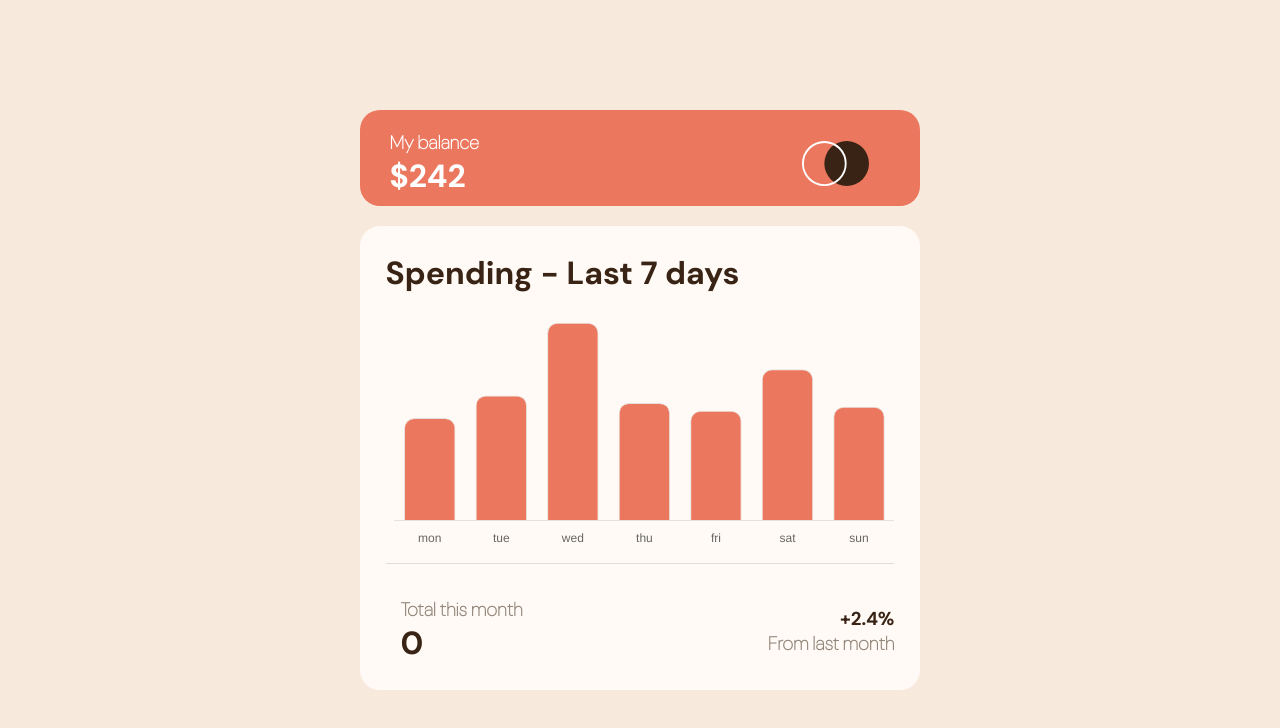
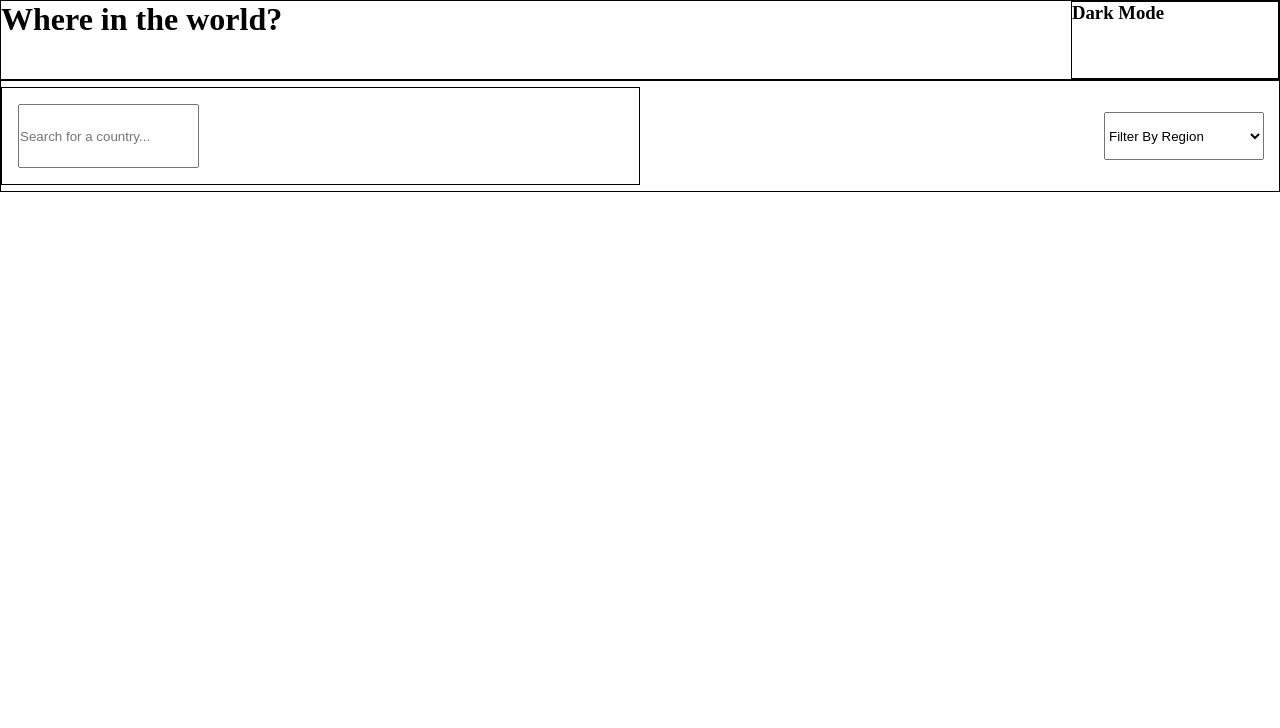
Before and after one commit to DeiviHerreraDiaz09/FrontendTest, a React (Vite) app: page / in a window 1280 px wide. Shown: the top 728 px of the page. Built offline with nearby package versions, Linux system fonts and the light colour scheme.

Commit message:
Component countries v2

```diff
--- a/src/assets/CountriesComponent/CountriesComponent.css
+++ b/src/assets/CountriesComponent/CountriesComponent.css
@@ -1,3 +1,53 @@
+*{
+    padding: 0;
+    margin: 0;
+    box-sizing: border-box;
+}
+
+
 .countriescomponent {
+  width: 100%;
+  height: 100vh;
+}
+
+header{
+    width: 100%;
+    height: 5rem;
+    border: 1px solid;
+    display: flex;
+    justify-content: space-between;
+    /* padding: 1.5%; */
+}
+
+.modeScreen{
+    display: flex;
+    height: 100%;
+    border: 1px solid;
+    width: 13rem;
+}
+
+.filters{
+    width: 100%;
+    border: 1px solid;
+    height: 7rem;
+    display: flex;
+    justify-content: space-between;
+    align-items: center;
+}
+
+.search{
+    width: 50%;
+    border: 1px solid;
+}
+
+.search input{
+    height: 4rem;
+    margin: 1rem;
+}
+
+.regions{
+    margin-right: 15px;
+    height: 3rem;
+    width: 10rem;
 
 }
--- a/src/assets/CountriesComponent/CountriesComponent.jsx
+++ b/src/assets/CountriesComponent/CountriesComponent.jsx
@@ -1,14 +1,36 @@
 "use client";
-import React from 'react';
-import './CountriesComponent.css';
-import PropTypes from 'prop-types';
+import React from "react";
+import "./CountriesComponent.css";
+import PropTypes from "prop-types";
 
 const CountriesComponent = ({}) => {
-	return (
-		<div className='countriescomponent'>
- 			CountriesComponent works!
- 		</div>
-	);
+  return (
+    <div className="countriescomponent">
+      <header>
+        <h1>Where in the world?</h1>
+        <div className="modeScreen">
+          <div className="moonMood"></div>
+          <h3>Dark Mode</h3>
+        </div>
+      </header>
+
+      <div className="filters">
+        <div className="search">
+          <div className="loupeImg"></div>
+          <input type="text" placeholder="Search for a country..." />
+        </div>
+
+        <select name="regions" className="regions">
+          <option selected disabled value="0">Filter By Region</option>
+          <option value="Africa">Africa</option>
+          <option value="America">America</option>
+          <option value="Asia">Asia</option>
+          <option value="Europe">Europe</option>
+          <option value="Oceania">Oceania</option>
+        </select>
+      </div>
+    </div>
+  );
 };
 
 CountriesComponent.propTypes = {};
--- a/src/main.jsx
+++ b/src/main.jsx
@@ -4,12 +4,14 @@ import QrCode from "./assets/QrCode/QrCode.jsx"; // COMPONENT QR
 import CardComponent from "./assets/CardComponent/CardComponent.jsx"; // COMPONENT CARD
 import OmeletteRecipe from "./assets/OmeletteRecipe/OmeletteRecipe.jsx"; // COMPONENT RECIPE - OMELETTE
 import ExpensesComponent from "./assets/ExpensesComponent/ExpensesComponent.jsx"; // COMPONENT EXPENSES
+import CountriesComponent from "./assets/CountriesComponent/CountriesComponent.jsx" // COMPONENT COUNTRIES
 
 ReactDOM.createRoot(document.getElementById("root")).render(
   <React.StrictMode>
     {/* <QrCode /> */}
     {/* <CardComponent/> */}
     {/* <OmeletteRecipe/> */}
-    <ExpensesComponent/>
+    {/* <ExpensesComponent/> */}
+    <CountriesComponent/>
   </React.StrictMode>
 );
```
